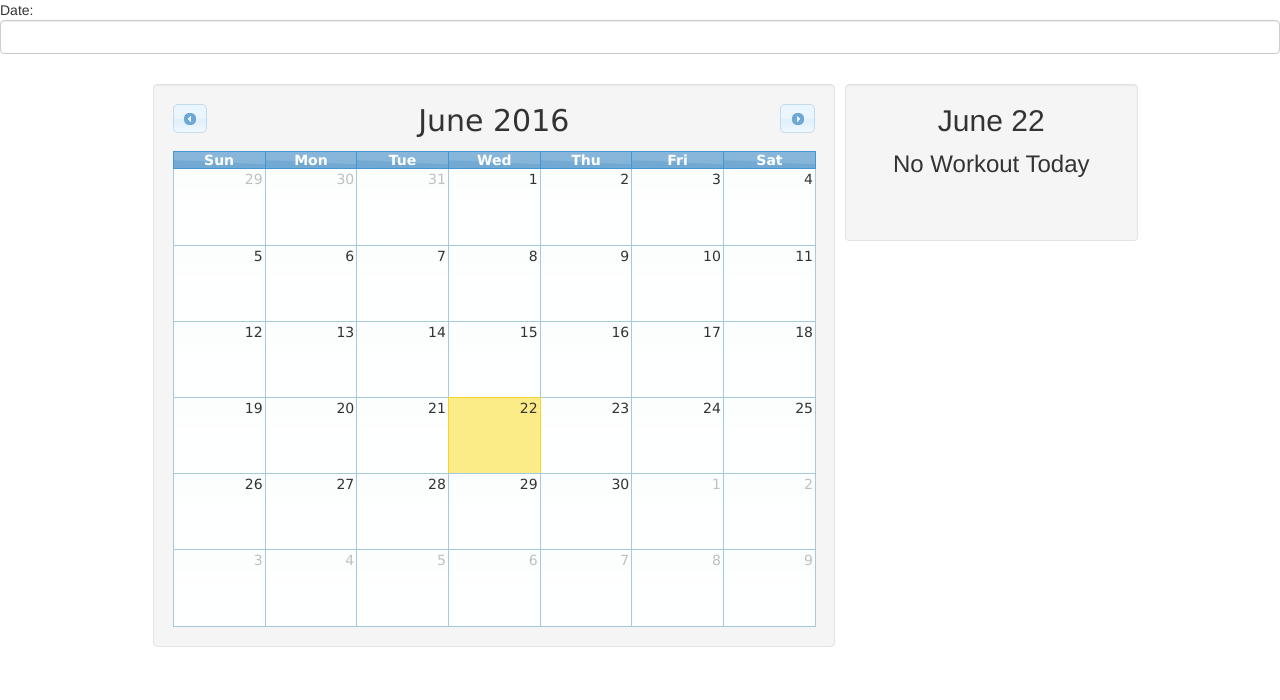
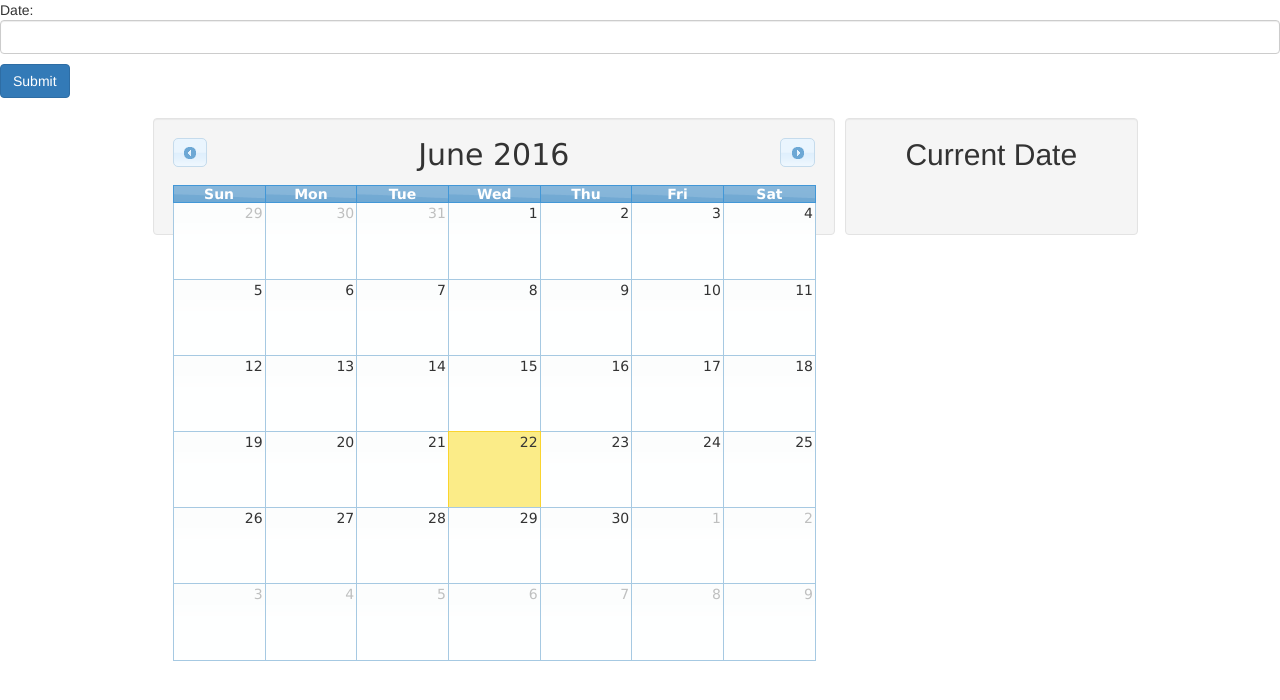
Before and after one commit to huuugh18/testCalendar, a plain HTML site: page calTest.htm in a window 1280 px wide. Drawn offline with nearby package versions, Linux system fonts and the light colour scheme; files whose address does not match are found by name.

Commit message:
submit button logs selected date

```diff
--- a/calTest.htm
+++ b/calTest.htm
@@ -14,7 +14,10 @@
         <link href = 'calTest.css' rel='stylesheet' />
     </head>
     <body>
-        <p>Date: <input type ='text' class='form-control' id='datepicker'></p>
+        <span id='inputForms'>
+            <p>Date: <input type ='text' class='form-control' id='datepicker'></p>
+            <button type="button" id='submitDateButton' class="btn btn-primary">Submit</button>
+        </span>
         <div class='container'>
             <div class='row'>
                 <div class='col-md-1'>
--- a/calTest.js
+++ b/calTest.js
@@ -1,9 +1,21 @@
 $(document).ready(function() {
+
+    // match heights of calendar and event well
+    let heights = $('.clndrWell').map(function(){return $(this).height()}).get(),
+    maxHeight = Math.max.apply(null, heights)
+    $('.clndrWell').height(maxHeight)
+
     // -----------------Start Date -----------------------------
     // let startDateInput = moment('2016-06-20','YYYY-MM-DD')
     let startArr = []
     let startDateInput = ''
-    // -----------------Workout Objects-------------------------
+
+    // --------------------Submit Button------------------------
+    $('#submitDateButton').click(function() {
+        let dateAsObject = $('#datepicker').datepicker( 'getDate' )
+        console.log(dateAsObject)
+    })
+
     // -----------------A1 Workout Objs-------------------------
     let ubfA1 = new Workout('ubfA1', 'Upper Flex', 'https://www.youtube.com/watch?v=Ozd_56IHdfM', 'flex', 'Upper Body Flexibility A1', ['Lower Back Mobility','Biceps Stretch', 'Pec Stretch'])
     let lbsA1 = new Workout('lbsA1', 'Lower Strength', 'https://www.youtube.com/watch?v=MYNWjf0qjxE', 'lift', 'Lower Body Strength A1', ['Body Weight Squats', 'Alternating Lunges', 'Swiss Ball Hamstring Curls'])
@@ -69,15 +81,15 @@ $(document).ready(function() {
             // onSelect: getSelectedDate()
             onSelect: function(dateText, inst) {
                 let dateAsString = dateText; //the first parameter of this function
-                let dateAsObject = $(this).datepicker( 'getDate' ); //the getDate method
-                console.log(dateAsString)
-                console.log(dateAsObject)
+                // let dateAsObject = $(this).datepicker( 'getDate' ); //the getDate method
+                // console.log(dateAsString)
+                // console.log(dateAsObject)
             }
         })
     })
         function getSelectedDate() {
             let selectDate = $('#datepicker').datepicker('getDate')
-            startDateInput = $('#datepicker').datepicker('getDate')
+            // startDateInput = $('#datepicker').datepicker('getDate')
             console.log(selectDate)
         }
 
@@ -138,13 +150,10 @@ $(document).ready(function() {
         }
     })
     // set today date and workout in event well on page load
-    presentPushWorkout()
+    // presentPushWorkout()
     // custom button example
     $('#my-next-button').click(function(){ $('#calendar').fullCalendar('today')})
-    // match heights of calendar and event well
-    let heights = $('.clndrWell').map(function(){return $(this).height()}).get(),
-    maxHeight = Math.max.apply(null, heights)
-    $('.clndrWell').height(maxHeight)
+
     // change date format so single digit days and months have a 0 in front
     function getMoment(time) {
         return moment(time,'YYYY-M-D').format('YYYY-MM-DD')
```
